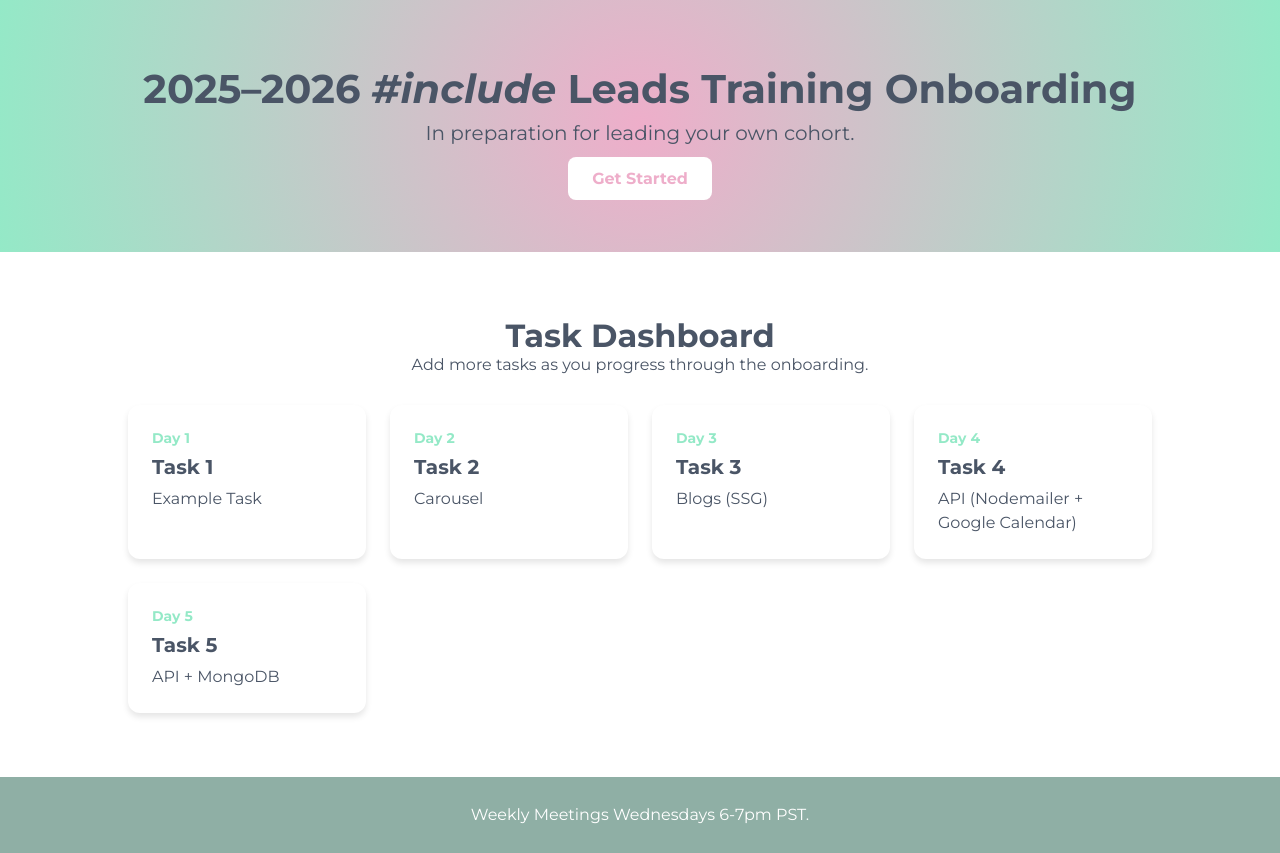
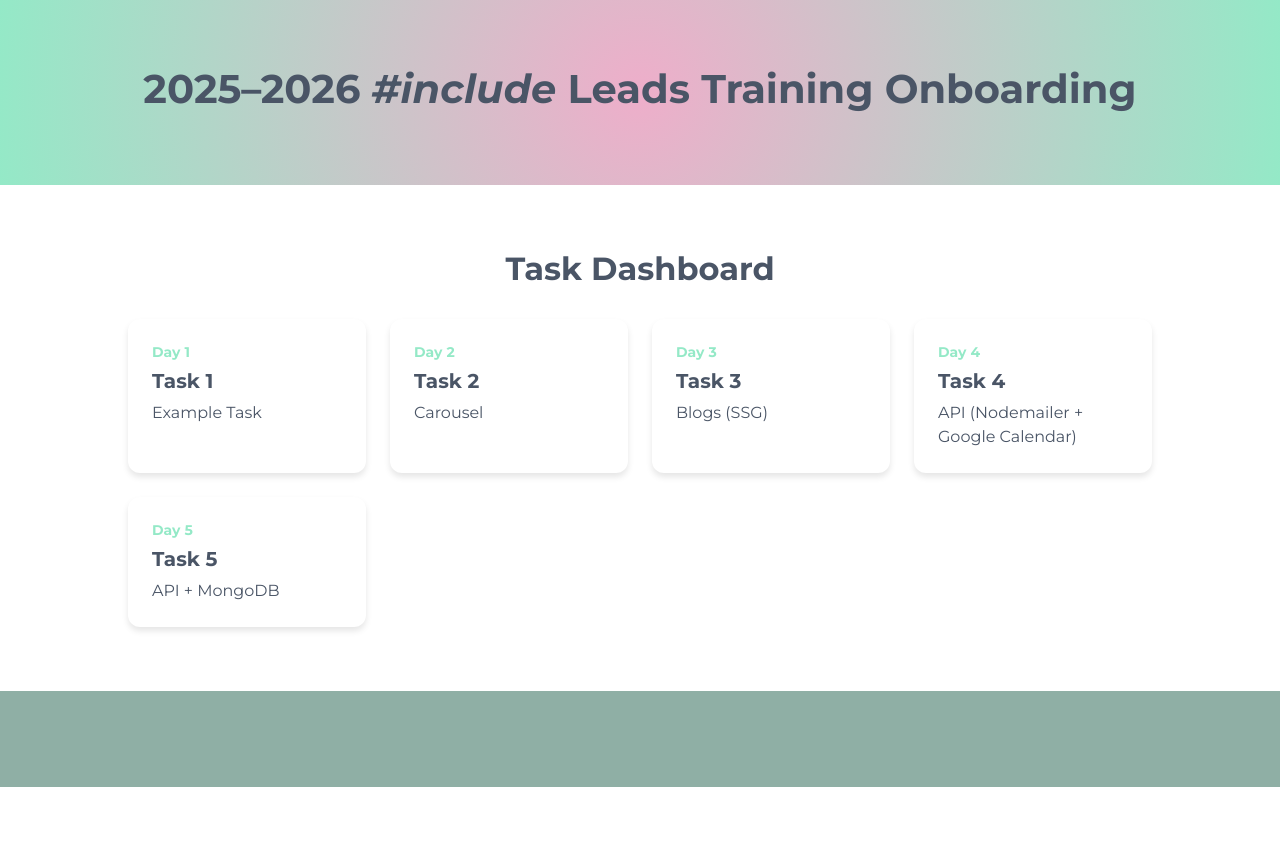
Before and after one commit to austin1im/include-techlead-training, a Next.js app: page / in a window 1280 px wide. After the commit the page ends 800 px from the top, so only its background shows below. Built offline with nearby package versions, Linux system fonts and the light colour scheme.

Commit message:
restyling home page

```diff
--- a/app/(pages)/_components/Footer/Footer.jsx
+++ b/app/(pages)/_components/Footer/Footer.jsx
@@ -3,7 +3,6 @@ import styles from "./Footer.module.scss";
 export default function Footer() {
     return (
       <div className={styles.footerSection}>
-        <p>Weekly Meetings Wednesdays 6-7pm PST.</p>
       </div>
     );
 }
--- a/app/(pages)/_components/Footer/Footer.module.scss
+++ b/app/(pages)/_components/Footer/Footer.module.scss
@@ -2,11 +2,6 @@
   position: relative;
   width: 100%;
   text-align: center;
-  padding: 1rem;
+  padding: 3rem;
   background: #8fafa5;
-
-  p {
-    padding: 1% 5%;
-    color: white;
-  }
 }
--- a/app/(pages)/page.jsx
+++ b/app/(pages)/page.jsx
@@ -14,13 +14,10 @@ export default function Home() {
     <main className={styles.container}>
       <header className={styles.hero}>
         <h1>2025–2026 <i>#include</i> Leads Training Onboarding</h1>
-        <p>In preparation for leading your own cohort.</p>
-        <a href="#plan" className={styles.ctaBtn}>Get Started</a>
       </header>
 
       <section id="plan" className={styles.planSection}>
         <h2>Task Dashboard</h2>
-        <p>Add more tasks as you progress through the onboarding.</p>
         <div className={styles.grid}>
           {days.map((item, idx) => (
             <div key={idx} className={styles.card}>
```
